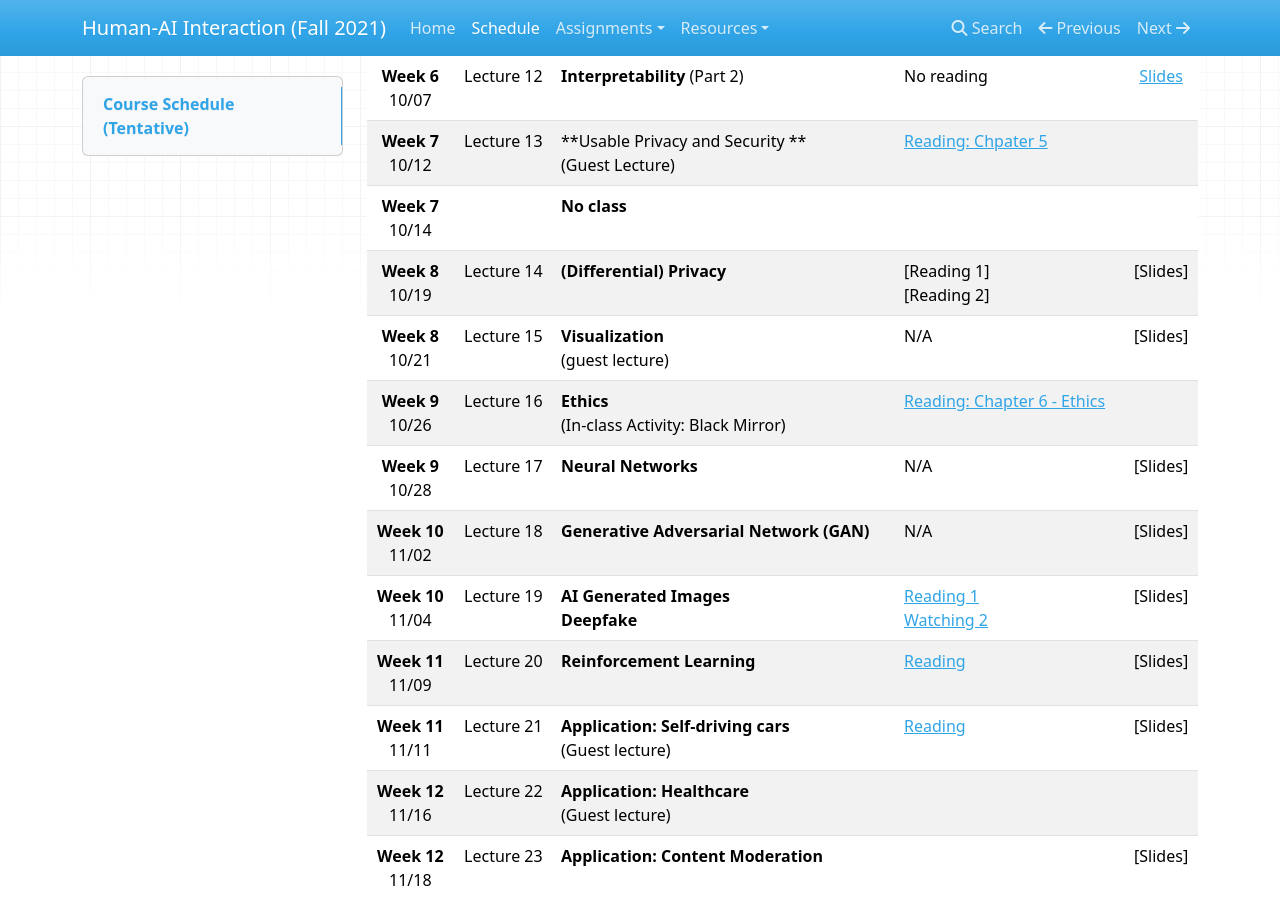
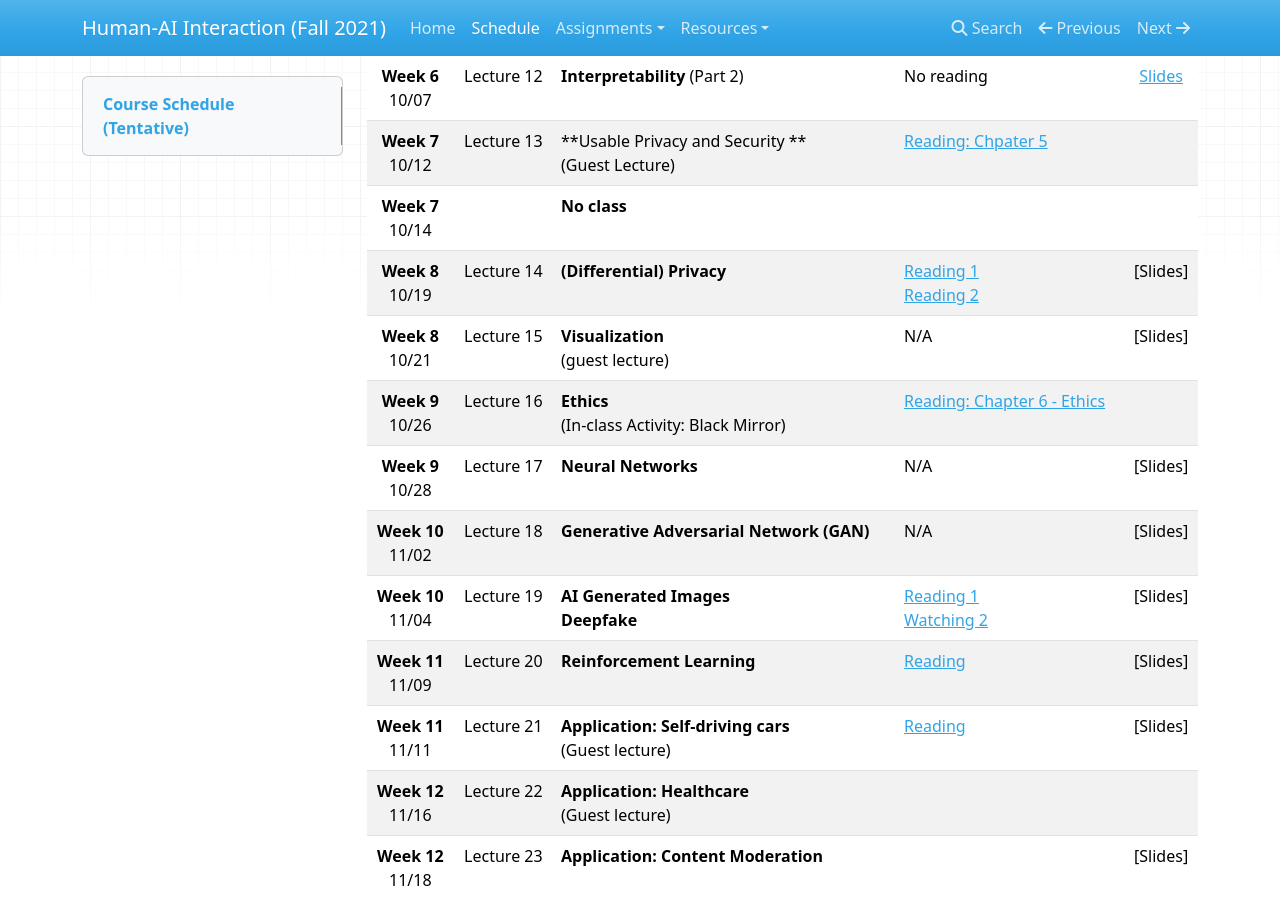
Before and after one commit to haiicmu/haiicmu.github.io, an MkDocs documentation site: the page built from docs/calendar.md, in a window 1280 px wide and 900 px high, scrolled down 834 px. Built offline with MkDocs 1.6.1, drawn with Linux system fonts in a browser that asks for light colours; nearby versions of some CDN libraries; some of the changed lines change nothing that is shown.

Commit message:
cal update

```diff
--- a/docs/calendar.md
+++ b/docs/calendar.md
@@ -16,7 +16,7 @@ Week  |Lecture   |Topic  |Readings  |Slides |
 | **Week 6**<br>10/07  | Lecture 12 | **Interpretability** (Part 2)                                | No reading                                                                                                                                                                                    | [Slides](https://docs.google.com/presentation/d/1pq0DIJYhgwkjC97n-TQeHIQ3K0Mawah0/edit?usp=sharing&ouid=103302191199931413782&rtpof=true&sd=true)                                                                                     |   |          |
 | **Week 7**<br>10/12  | Lecture 13 | **Usable Privacy and Security **<br> (Guest Lecture)         | [Reading: Chpater 5](https://iapp.org/media/pdf/certification/IAPP-Intro-to-Privacy-for-Tech-Prof-SAMPLE.pdf)                                                                                                  |                                                                                              |   |          |
 | **Week 7**<br>10/14  |            | **No class**                                                 |                                                                                                                                                                                                                |                                                                                              |   |          |
-| **Week 8**<br>10/19  | Lecture 14 | **(Differential) Privacy**                                   | [Reading 1]<br> [Reading 2]                                                                                                                                                                                    | [Slides]                                                                                     |   |          |
+| **Week 8**<br>10/19  | Lecture 14 | **(Differential) Privacy**                                   | [Reading 1](https://www.youtube.com/watch?v=-JRURYTfBXQ) <br> [Reading 2](https://www.youtube.com/watch?v=pT19VwBAqKA)                                                                                                                                                                                    | [Slides]                                                                                     |   |          |
 | **Week 8**<br>10/21  | Lecture 15 | **Visualization** <br>(guest lecture)                        | N/A                                                                                                                                                                                                            | [Slides]                                                                                     |   |          |
 | **Week 9**<br>10/26  | Lecture 16 | **Ethics** <br>(In-class Activity: Black Mirror)             | [Reading: Chapter 6 - Ethics](https://www.bitbybitbook.com/en/1st-ed/ethics/)                                                                                                                                  |                                                                                              |   |          |
 | **Week 9**<br>10/28  | Lecture 17 | **Neural Networks**                                          | N/A                                                                                                                                                                                                            | [Slides]                                                                                     |   |          |
```
